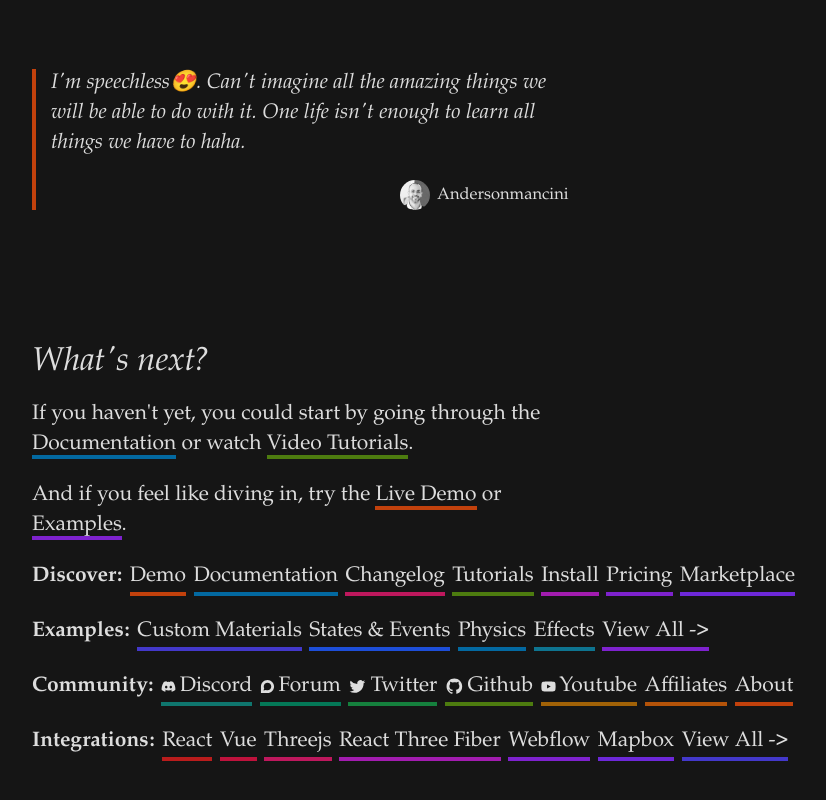
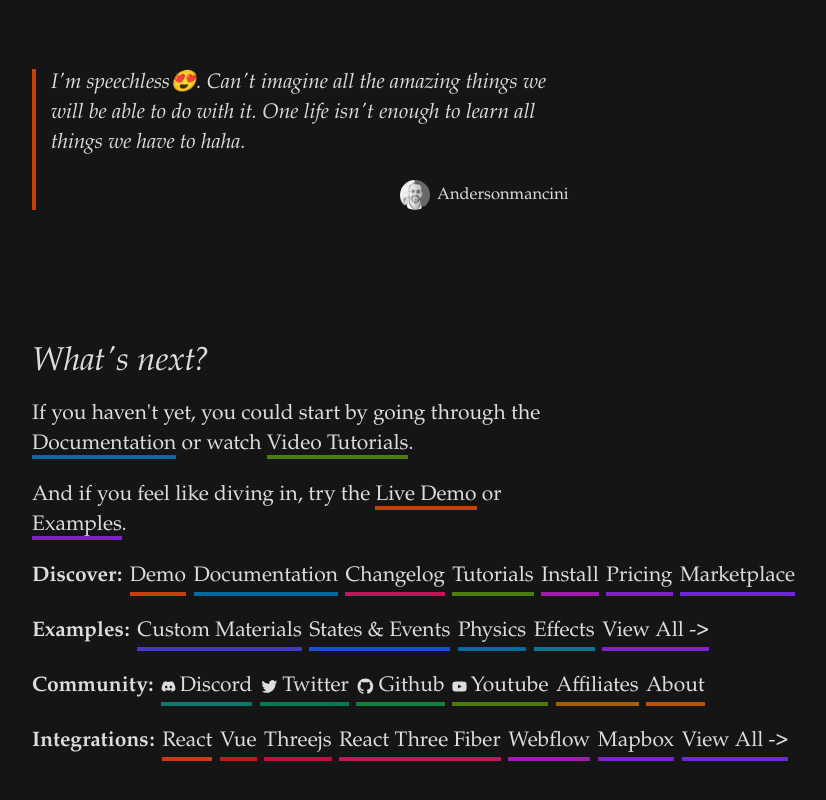
Before and after one commit to polygonjs/polygonjs-landing-page, a Vue app: page / in a window 1280 px wide. Shown: the part 5756-6556 px from the top of the page, without its empty margins (208-1034 px from the left). Built offline with nearby package versions, Linux system fonts and the light colour scheme; a web font is replaced by a local one.

Commit message:
remove links to forum

```diff
--- a/src/components/features/Footer.vue
+++ b/src/components/features/Footer.vue
@@ -81,18 +81,18 @@
 		href: '/discord',
 		component: DiscordIcon,
 	},
-	{
-		name: 'Discourse',
-		href: '/forum',
-		component: DiscourseIcon,
-	},
+	// {
+	// 	name: 'Discourse',
+	// 	href: '/forum',
+	// 	component: DiscourseIcon,
+	// },
 ];
 const COMPONENT_BY_LINK: Record<string, FooterIcon> = {
 	'/twitter': TwitterIcon,
 	'/github': GithubIcon,
 	'/youtube': YoutubeIcon,
 	'/discord': DiscordIcon,
-	'/forum': DiscourseIcon,
+	// '/forum': DiscourseIcon,
 };
 
 enum FooterSection {
@@ -158,7 +158,7 @@
 	],
 	[FooterSection.COMMUNITY]: [
 		{label: 'Discord', href: '/discord', color: nextColor()},
-		{label: 'Forum', href: '/forum', color: nextColor()},
+		// {label: 'Forum', href: '/forum', color: nextColor()},
 		{label: 'Twitter', href: '/twitter', color: nextColor()},
 		{label: 'Github', href: '/github', color: nextColor()},
 		{label: 'Youtube', href: '/youtube', color: nextColor()},
```
